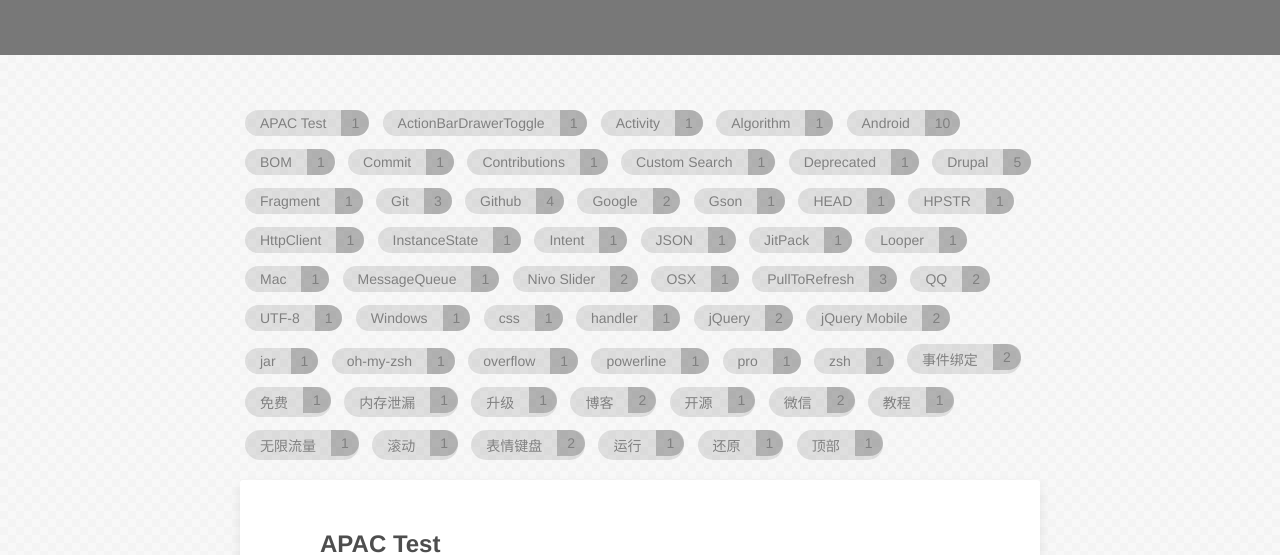
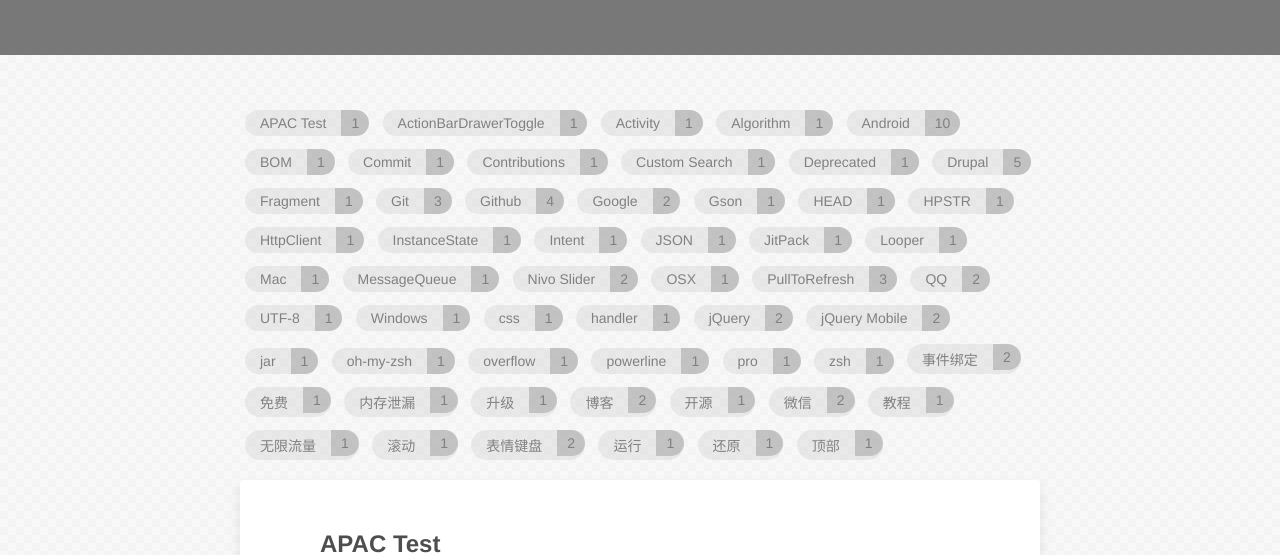
Before and after one commit to dss886/www.dss886.com, a Jekyll site: the page built from tags/index.html, in a window 1280 px wide. Shown: the part 345-900 px from the top of the page. Built offline with Jekyll 4.4.1, drawn with Linux system fonts in a browser that asks for light colours; nearby versions of some CDN libraries; comment, search, counter and statistics services are not loaded.

Commit message:
增加了打赏按钮，修改文章页面尾部的标签样式

```diff
--- a/_config.yml
+++ b/_config.yml
@@ -4,6 +4,7 @@
 reading_time:     true
 words_per_minute: 100
 comments:         true
+reward:           true
 share:            false
 # Your site's domain goes here (eg: https://mmistakes.github.io, http://yourdomain.com, etc)
 # When testing locally leave blank or use http://localhost:4000
--- /dev/null
+++ b/_includes/reward.html
@@ -0,0 +1,2 @@
+<p class="description-reward">「喜欢这篇文章？」</p>
+<a class="btn btn-reward" data-reveal-id="myModal">打赏</a>
--- a/_layouts/post.html
+++ b/_layouts/post.html
@@ -42,6 +42,7 @@
     <div class="entry-content">
       {{ content }}
       <footer class="entry-meta">
+        {% if site.reward != false and page.reward != false %}{% include reward.html %}{% endif %}
         <span class="entry-tags">{% for tag in page.tags %}<a href="{{ site.url }}/tags/#{{ tag }}" title="Pages tagged {{ tag }}" class="tag"><span class="term">{{ tag }}</span></a>{% unless forloop.last %}{% endunless %}{% endfor %}</span>
         {% if page.modified %}<span>Updated on <span class="entry-date date updated"><time datetime="{{ page.modified }}">{{ page.modified | date: "%B %d, %Y" }}</time></span></span>
         <span class="author vcard"><span class="fn">{{ site.owner.name }}</span></span>{% endif %}
--- a/_sass/_page.scss
+++ b/_sass/_page.scss
@@ -260,23 +260,27 @@
 		margin: 5px;
 		color: #fff;
 		border-radius: 15px;
-		background-color: rgba(0,0,0,.1);
+		background-color: rgba(0,0,0,.06);
 
 		span {
 			float: left;
-			color: gray;
+			color: #BBB;
 			padding: 5px 15px;
 		}
 
 		.count {
-			background-color: rgba(0,0,0,.2);
+			background-color: rgba(0,0,0,.16);
 			border-radius: 0 15px 15px 0;
 			padding: 5px 10px;
 		}
 
 		&:hover {
-			background-color: rgba(0,0,0,.2);
+			background-color: rgba(0,0,0,.16);
 		}
+	}
+
+	.tag-dark span {
+		color: grey;
 	}
 
 	.entry-reading-time {
@@ -627,6 +631,30 @@
 }
 
 /*
+   打赏
+   ========================================================================== */
+.description-reward {
+	@include font-rem(15);
+}
+
+.btn-reward {
+  background-color: #80CBC4;
+  color: #fff;
+  border-color: #80CBC4;
+  border-radius: 4px;
+  margin-bottom: 30px;
+
+  &:visited {
+    color: #fff;
+  }
+
+  &:hover {
+    background-color: #fff;
+    color: #80CBC4;
+  }
+}
+
+/*
    Social share
    ========================================================================== */
 
--- a/tags/index.html
+++ b/tags/index.html
@@ -13,7 +13,7 @@
 <ul class="entry-meta inline-list">
   {% for item in (0..site.tags.size) %}{% unless forloop.last %}
     {% capture this_word %}{{ tags_list[item] | strip_newlines }}{% endcapture %}
-  	<li><a href="#{{ this_word }}" class="tag"><span class="term">{{ this_word }}</span> <span class="count">{{ site.tags[this_word].size }}</span></a></li>
+  	<li><a href="#{{ this_word }}" class="tag tag-dark"><span class="term">{{ this_word }}</span> <span class="count">{{ site.tags[this_word].size }}</span></a></li>
   {% endunless %}{% endfor %}
 </ul>
 
```
